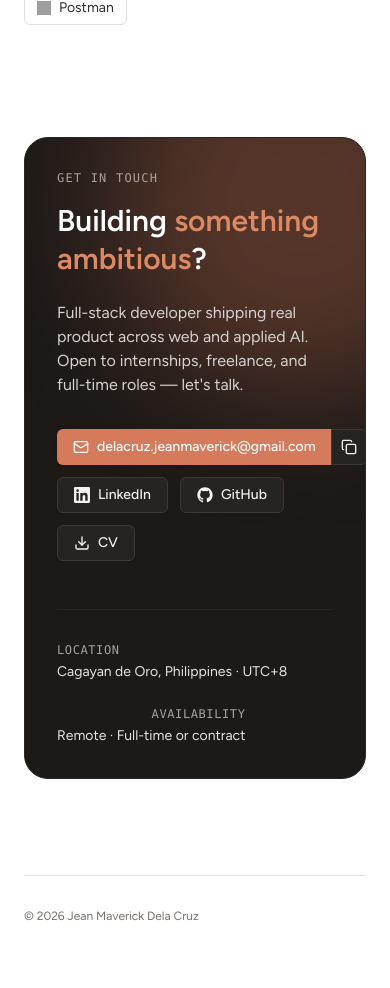
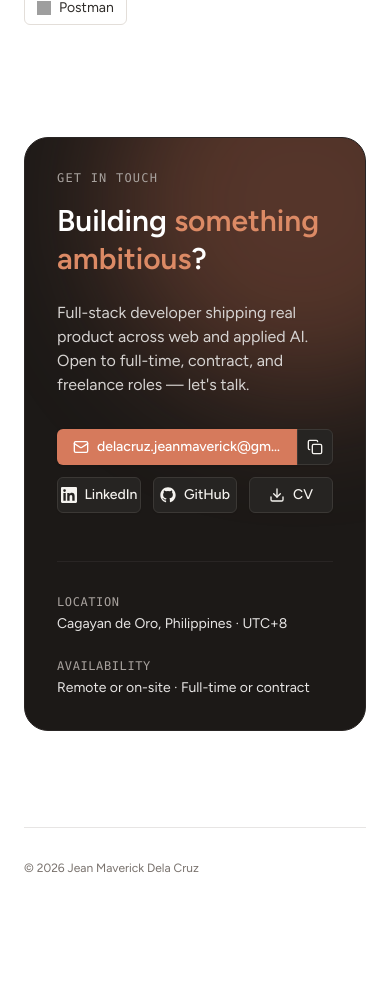
Before and after one commit to mabeyy/devhub, a Laravel app: page / in a window 390 px wide. Shown: the part 5323-6311 px from the top of the page. After the commit the page ends 6196 px from the top, so only its background shows below. Run offline with Laravel 12, Linux system fonts and the light colour scheme; style sheets or scripts are compiled from the project's sources; some libraries are stand-ins or nearby versions; grey boxes are pictures that could not be loaded.

Commit message:
fix(portfolio): improve contact layout on mobile and broaden availability copy

```diff
--- a/resources/js/components/portfolio/sections/contact-section.tsx
+++ b/resources/js/components/portfolio/sections/contact-section.tsx
@@ -64,19 +64,21 @@ export function ContactSection() {
 
                         <p className="mt-6 max-w-2xl text-stone-300">
                             Full-stack developer shipping real product across
-                            web and applied AI. Open to internships, freelance,
-                            and full-time roles — let&apos;s talk.
+                            web and applied AI. Open to full-time, contract, and
+                            freelance roles — let&apos;s talk.
                         </p>
 
-                        <div className="mt-8 flex flex-wrap gap-3">
-                            <div className="inline-flex">
+                        <div className="mt-8 grid grid-cols-3 gap-3 sm:flex sm:flex-wrap">
+                            <div className="col-span-3 flex sm:inline-flex">
                                 <Button
                                     asChild
-                                    className="rounded-r-none text-white hover:text-white"
+                                    className="min-w-0 flex-1 rounded-r-none text-white hover:text-white sm:flex-none"
                                 >
                                     <a href={`mailto:${EMAIL}`}>
-                                        <Mail className="h-4 w-4" />
-                                        {EMAIL}
+                                        <Mail className="h-4 w-4 shrink-0" />
+                                        <span className="truncate">
+                                            {EMAIL}
+                                        </span>
                                     </a>
                                 </Button>
 
@@ -124,12 +126,12 @@ export function ContactSection() {
                                     Cagayan de Oro, Philippines · UTC+8
                                 </p>
                             </div>
-                            <div className="text-right">
+                            <div className="sm:text-right">
                                 <p className="font-mono text-xs uppercase tracking-wider text-stone-400">
                                     Availability
                                 </p>
                                 <p className="mt-1 text-sm text-stone-200">
-                                    Remote · Full-time or contract
+                                    Remote or on-site · Full-time or contract
                                 </p>
                             </div>
                         </div>
```
